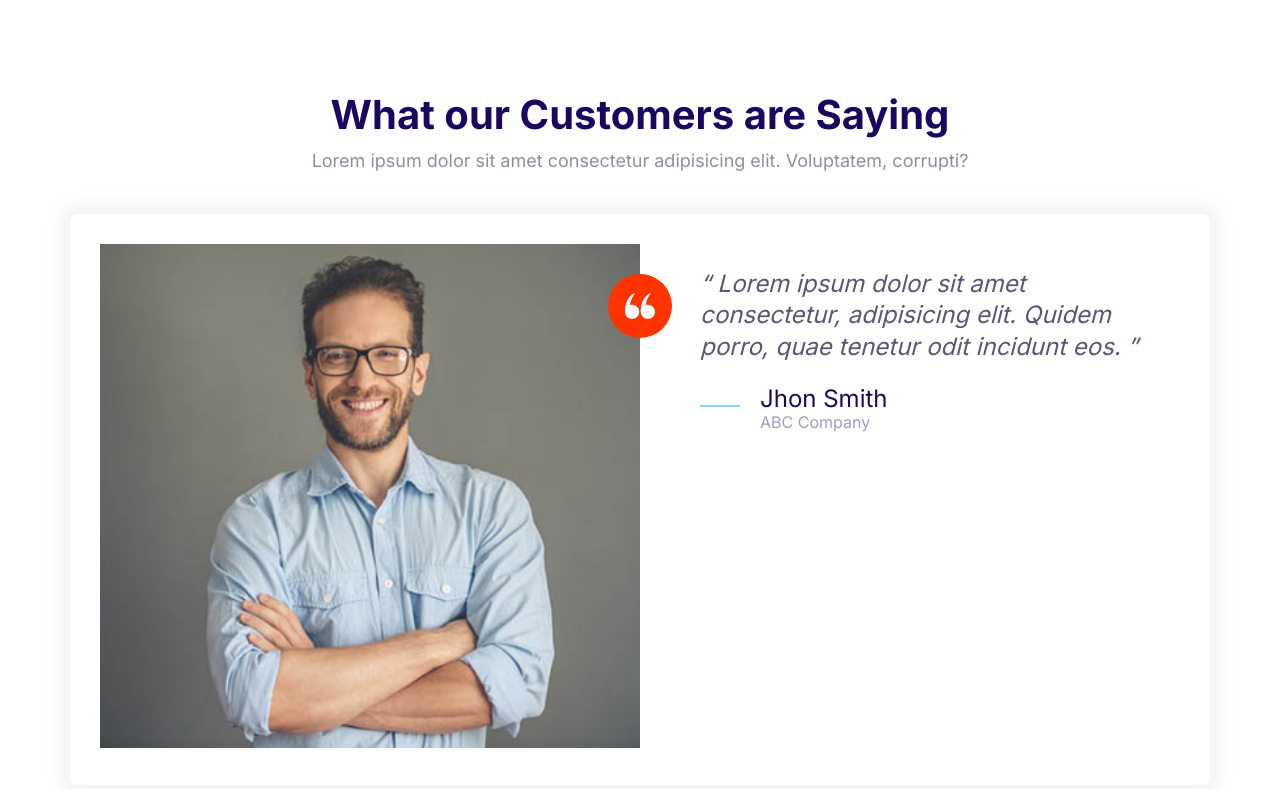
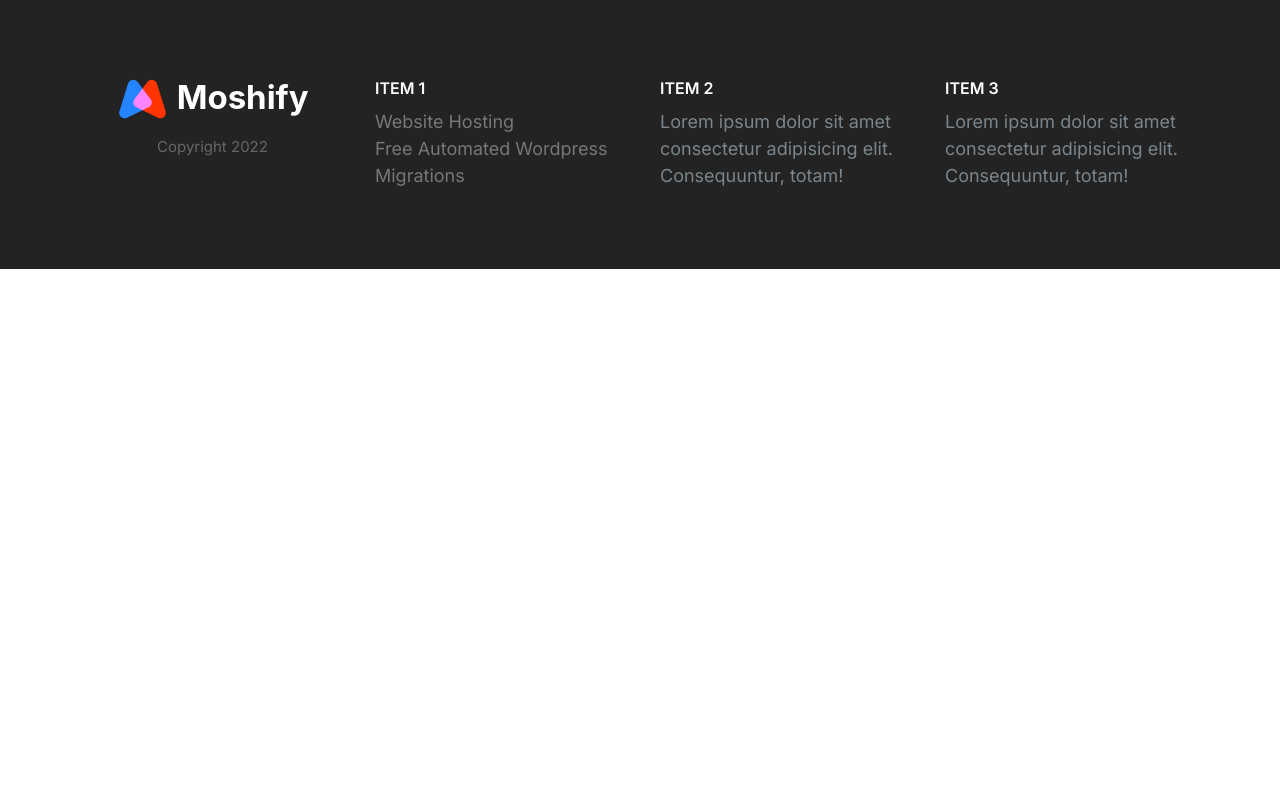
Before and after one commit to NestorS5/Moshify, a plain HTML site: page index.html in a window 1280 px wide. Drawn offline with Linux system fonts and the light colour scheme.

Commit message:
36. Footer

```diff
--- a/css/styles.css
+++ b/css/styles.css
@@ -801,3 +801,78 @@ a {
     max-width: 700px;
   }
 }
+
+/* Footer */
+.footer {
+  background: #232323;
+}
+
+.footer a {
+  color: #777;
+  transition: color .3s;
+}
+
+.footer a:hover {
+  color: #fff;
+}
+.footer__section {
+  padding: 2rem;
+  border-bottom: 1px solid #393939;
+}
+
+.footer__section .list {
+  margin: 0;
+}
+
+.footer__heading {
+  text-transform: uppercase;
+  font-weight: 600;
+}
+
+.footer__brand {
+  margin-top: 5rem;
+  text-align: center;
+}
+
+.footer__brand img {
+  width: 100%;
+  max-width: 230px;
+}
+
+.footer__copyright {
+  font-size: 2.1rem;
+  color: #fff;
+  opacity: 0.3;
+}
+
+@media screen and (min-width: 768px) {
+  .footer__sections {
+    grid-template-columns: repeat(auto-fit, minmax(10rem, 1fr));
+  }
+
+  .footer .collapsible__chevron {
+    display: none;
+  }
+
+  .footer .collapsible__content {
+    opacity: 1;
+    max-height: 100%;
+  }
+
+  .footer__brand {
+    margin-top: 1rem;
+    order: -1;
+  }
+
+  .footer__copyright {
+    font-size: 1.5rem ;
+  }
+
+  .footer__section {
+    border: 0;
+  }
+
+  .footer__heading {
+    font-size: 1.6rem;
+  }
+}
--- a/index.html
+++ b/index.html
@@ -15,51 +15,54 @@
     <link rel="stylesheet" href="css/styles.css" />
   </head>
   <body>
-    <section class="block">
-      <header class="block__header">
-        <h2>What our Customers are Saying</h2>
-        <p>
-          Lorem ipsum dolor sit amet consectetur adipisicing elit. Voluptatem,
-          corrupti?
-        </p>
-      </header>
-      <div class="container">
-        <div class="card testimonial">
-          <div class="grid grid--1x2">
-            <div class="testimonial__image">
-              <img
-                src="images/testimonial.jpg"
-                alt="A happy, smiling customer"
-              />
-              <span class="icon-container icon-container--accent">
-                <svg class="icon icon--white icon--small">
-                  <use xlink:href="images/sprite.svg#quotes"></use>
-                </svg>
-              </span>
-            </div>
-            <blockquote class="quote">
-              <p class="quote__text">
-                Lorem ipsum dolor sit amet consectetur, adipisicing elit. Quidem
-                porro, quae tenetur odit incidunt eos.
-              </p>
-              <footer>
-                <div class="media">
-                  <div class="media__image">
-                    <svg class="icon icon--primary quote__line">
-                      <use xlink:href="images/sprite.svg#line"></use>
-                    </svg>
-                  </div>
-                  <div class="media__body">
-                    <h3 class="media__title quote__author">Jhon Smith</h3>
-                    <p class="quote__company">ABC Company</p>
-                  </div>
-                </div>
-              </footer>
-            </blockquote>
+    <footer class="block block--dark footer">
+      <div class="container grid footer__sections">
+        <section class="collapsible collapsible--expanded footer__section">
+          <header class="collapsible__header">
+            <h2 class="collapsible__heading footer__heading">Item 1</h2>
+            <svg class="icon collapsible__chevron">
+              <use xlink:href="images/sprite.svg#chevron"></use>
+            </svg>
+          </header>
+          <div class="collapsible__content">
+            <ul class="list">
+              <li><a href="#">Website Hosting</a></li>
+              <li><a href="#">Free Automated Wordpress</a></li>
+              <li><a href="#">Migrations</a></li>
+            </ul>
           </div>
-        </div>
+        </section>
+
+        <section class="collapsible footer__section">
+          <header class="collapsible__header">
+            <h2 class="collapsible__heading footer__heading">Item 2</h2>
+            <svg class="icon collapsible__chevron">
+              <use xlink:href="images/sprite.svg#chevron"></use>
+            </svg>
+          </header>
+          <div class="collapsible__content">
+            Lorem ipsum dolor sit amet consectetur adipisicing elit.
+            Consequuntur, totam!
+          </div>
+        </section>
+        <section class="collapsible footer__section">
+          <header class="collapsible__header">
+            <h2 class="collapsible__heading footer__heading">Item 3</h2>
+            <svg class="icon collapsible__chevron">
+              <use xlink:href="images/sprite.svg#chevron"></use>
+            </svg>
+          </header>
+          <div class="collapsible__content">
+            Lorem ipsum dolor sit amet consectetur adipisicing elit.
+            Consequuntur, totam!
+          </div>
+        </section>
+        <section class="footer__brand">
+          <img src="images/logo.svg" alt="" />
+          <p class="footer__copyright">Copyright 2022</p>
+        </section>
       </div>
-    </section>
+    </footer>
     <script src="js/main.js"></script>
   </body>
 </html>
```
Also changed, not shown: components/footer.html (added, +48 -0 lines), components/features-block.html (renamed from components/33.Features-block.html).
